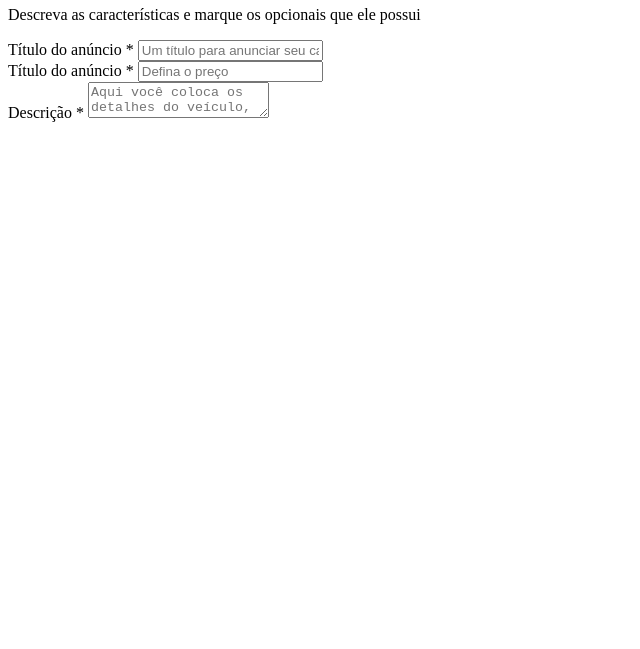
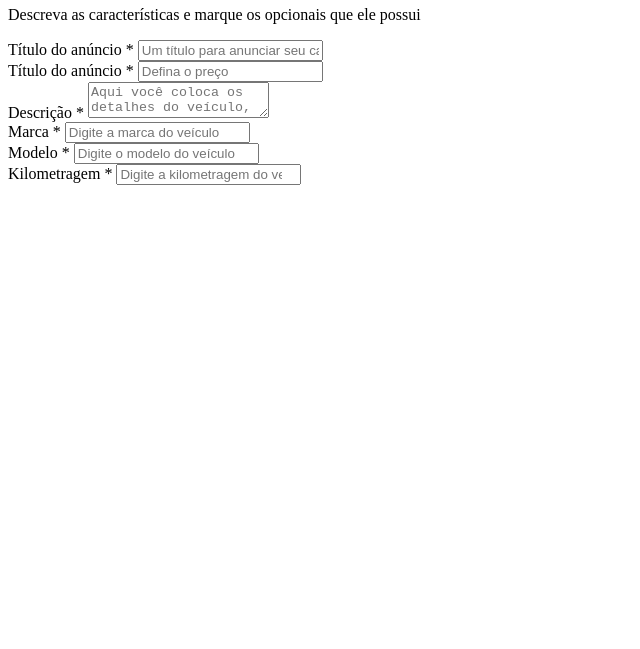
Before and after one commit to ProfRodolfo/20-03-html, a plain HTML site: page index.html in a window 1280 px wide. Shown: the part 151-800 px from the top of the page, without its empty margins (0-640 px from the left). Drawn offline with Linux system fonts and the light colour scheme.

Commit message:
Aula 20-03

```diff
--- a/index.html
+++ b/index.html
@@ -1,11 +1,13 @@
 <!DOCTYPE html>
 <html lang="en">
+
 <head>
     <meta charset="UTF-8">
     <meta name="viewport" content="width=device-width, initial-scale=1.0">
     <link rel="stylesheet" href="css/style.css">
     <title>Venda de Carros</title>
 </head>
+
 <body>
     <div class="container">
         <div class="header">
@@ -25,41 +27,36 @@
                         <label for="title">Título do anúncio
                             <span class="required-field">*</span>
                         </label>
-                        <input
-                        type="text"
-                        name="title"
-                        id="title"
-                        class="block"
-                        placeholder="Um título para anunciar seu carro"
-                        minlength="1"
-                        maxlength="30"
-                        required
-                        />
+                        <input type="text" name="title" id="title" class="block"
+                            placeholder="Um título para anunciar seu carro" minlength="1" maxlength="30" required />
                     </div>
                     <div class="box-input">
                         <label for="price">Título do anúncio
                             <span class="required-field">*</span>
                         </label>
-                        <input
-                        type="number"
-                        name="price"
-                        id="price"
-                        class="block"
-                        placeholder="Defina o preço"
-                        required
-                      />
+                        <input type="number" name="price" id="price" class="block" placeholder="Defina o preço"
+                            required />
                     </div>
                     <div class="box-input">
-                        <label for="description"
-                          >Descrição <span class="required-field">*</span></label
-                        >
-                        <textarea
-                          name="description"
-                          id="description"
-                          class="block"
-                          placeholder="Aqui você coloca os detalhes do veículo, por exemplo: se ele tem algum arranhão"
-                        ></textarea>
-                      </div>
+                        <label for="description">Descrição <span class="required-field">*</span></label>
+                        <textarea name="description" id="description" class="block"
+                            placeholder="Aqui você coloca os detalhes do veículo, por exemplo: se ele tem algum arranhão"></textarea>
+                    </div>
+                    <div class="box-input">
+                        <label for="brand">Marca <span class="required-field">*</span></label>
+                        <input type="text" name="brand" id="brand" class="block" placeholder="Digite a marca do veículo"
+                            required />
+                    </div>
+                    <div class="box-input">
+                        <label for="model">Modelo <span class="required-field">*</span></label>
+                        <input type="text" name="model" id="model" class="block"
+                            placeholder="Digite o modelo do veículo" required />
+                    </div>
+                    <div class="box-input">
+                        <label for="mileage">Kilometragem <span class="required-field">*</span></label>
+                        <input type="number" name="mileage" id="mileage" class="block"
+                            placeholder="Digite a kilometragem do veículo" required />
+                    </div>
                 </form>
             </div>
         </div>
@@ -67,4 +64,5 @@
 
 
 </body>
+
 </html>
```
